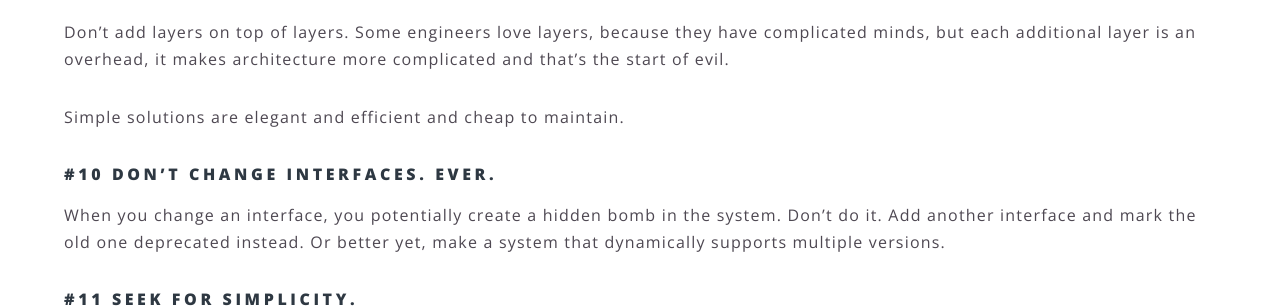
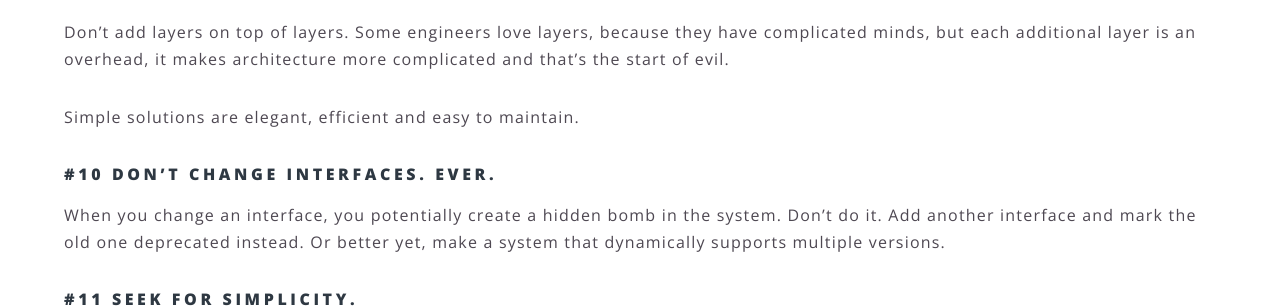
Before and after one commit to tectonichub/tectonichub.github.io, a Jekyll site: the page built from principles.md, in a window 1280 px wide and 900 px high, scrolled down 1530 px. Shown: the part 154-462 px from the top of the window. Built offline with Jekyll 4.4.1, drawn with Linux system fonts in a browser that asks for light colours.

Commit message:
and to comma...

```diff
--- a/principles.md
+++ b/principles.md
@@ -49,7 +49,7 @@ Minimum viable product, no bloat. Then go forward from that, in slices. Slices a
 
 Don't add layers on top of layers. Some engineers love layers, because they have complicated minds, but each additional layer is an overhead, it makes architecture more complicated and that's the start of evil.
 
-Simple solutions are elegant and efficient and cheap to maintain.
+Simple solutions are elegant, efficient and easy to maintain.
 
 #### #10 Don't change interfaces. Ever.
 
```
